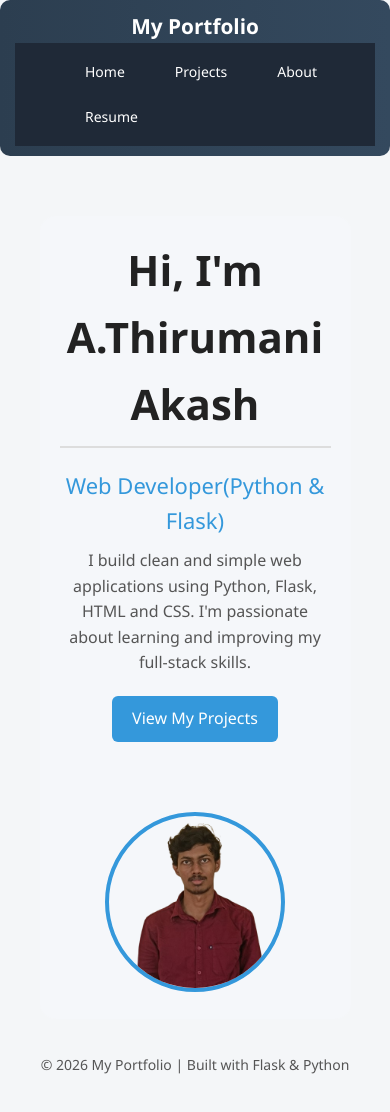
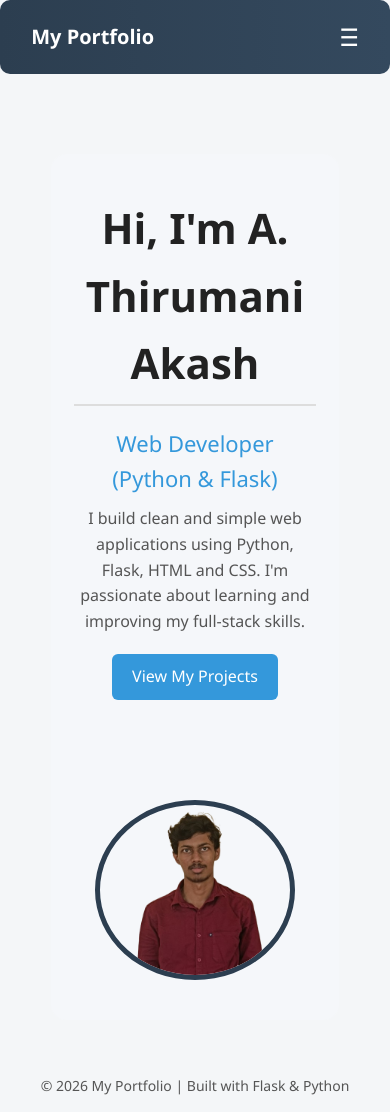
Before and after one commit to akashuchiha442-a11y/portfolio-flask, a Flask app: page / in a window 390 px wide. Before the commit the page ends 1074 px from the top, so only its background shows below. Run offline with Flask 3, Linux system fonts and the light colour scheme.

Commit message:
Fix home template structure

```diff
--- a/static/style.css
+++ b/static/style.css
@@ -29,12 +29,11 @@
   color: #e0e0e0;
 }
 
-/* Hide the checkbox by default */
+
 #menu-toggle {
   display: none;
 }
 
-/* Hamburger icon */
 .menu-icon {
   display: none;
   font-size: 1.8rem;
@@ -269,7 +268,7 @@ li{
   border-radius: 14px;
 }
 .projects {
-  padding: 60px 10%;
+  padding: 20px 10%;
 }
 
 .project-grid {
@@ -281,7 +280,7 @@ li{
 .project-card {
   background: #ffffff;
   padding: 20px;
-  border-radius: 12px;
+  border-radius: 20px;
   box-shadow: 0 8px 20px rgba(0,0,0,0.08);
   transition: transform 0.3s ease;
 }
@@ -412,3 +411,142 @@ body {
     display: block;
   }
 }
+.menu-toggle {
+    display: none;
+    font-size: 24px;
+    color: white;
+    cursor: pointer;
+}
+
+@media (max-width: 768px) {
+
+    .nav-links {
+        position: absolute;
+        top: 60px;
+        right: 0;
+        background: #2c3e50;
+        width: 100%;
+        flex-direction: column;
+        align-items: center;
+        gap: 20px;
+        padding: 20px 0;
+        display: none;
+    }
+
+    .nav-links.active {
+        display: flex;
+    }
+
+    .menu-toggle {
+        display: block;
+    }
+}
+
+.navbar {
+    display: flex;
+    justify-content: space-between;
+    align-items: center;
+    padding: 18px 8%;
+    background: linear-gradient(to right, #2c3e50, #34495e);
+}
+
+.logo {
+    font-size: 20px;
+    font-weight: bold;
+    color: white;
+}
+
+.nav-links {
+    display: flex;
+    gap: 35px;
+    list-style: none;
+}.hero {
+    display: flex;
+    justify-content: space-between;
+    align-items: center;
+    padding: 80px 8%;
+    gap: 50px;
+}
+
+.hero-text {
+    flex: 1;
+}
+
+.hero-image {
+    flex: 1;
+    display: flex;
+    justify-content: center;
+}
+
+.hero-image img {
+    width: 250px;
+    border-radius: 50%;
+    border: 5px solid #2c3e50;
+}
+body {
+    min-height: 100vh;
+    display: flex;
+    flex-direction: column;
+}
+
+main {
+    flex: 1;
+}
+.navbar {
+    position: relative;   /* IMPORTANT */
+    display: flex;
+    justify-content: space-between;
+    align-items: center;
+    padding: 18px 8%;
+    background: linear-gradient(to right, #2c3e50, #34495e);
+}
+@media (max-width: 768px) {
+
+    .nav-links {
+        position: absolute;
+        top: 100%;
+        left: 0;
+        width: 100%;
+        background: #2c3e50;
+        flex-direction: column;
+        align-items: center;
+        gap: 25px;
+        padding: 25px 0;
+        display: none;
+        box-shadow: 0 8px 20px rgba(0,0,0,0.2);
+    }
+
+    .nav-links.active {
+        display: flex;
+    }
+
+    .menu-toggle {
+        display: block;
+    }
+}
+.hero {
+    flex-direction: column;
+    text-align: center;
+    padding: 60px 8%;
+}
+
+.hero-image img {
+    width: 200px;
+    margin-top: 30px;
+}
+.hero {
+    margin-top: 40px;
+    padding: 40px 8%;
+}
+.project-card {
+    background: white;
+    padding: 20px;
+    border-radius: 12px;
+    margin-bottom: 30px;   /* THIS ADDS SPACE */
+    box-shadow: 0 4px 15px rgba(0,0,0,0.08);
+}
+.container {
+    max-width: 1000px;
+    margin: 40px auto;
+    padding: 0 8%;
+}
--- a/templates/about.html
+++ b/templates/about.html
@@ -7,6 +7,7 @@
     <link rel="stylesheet"href="{{ url_for('static',filename='style.css')}}">
 </head>
 <body>
+  <main class="container">
     {% extends 'base.html' %}
 {% block content %}
     <section class="about-section">
@@ -57,7 +58,7 @@
     <li>Learning New Languages</li>
   </ul>
 </section>
-
 {% endblock %}
+</main>
 </body>
 </html>
--- a/templates/base.html
+++ b/templates/base.html
@@ -1,23 +1,29 @@
 <html>
 <head>
     <title>{{ title }}</title>
-    <link rel="stylesheet" href="{{ url_for('static', filename='CSS/style.css') }}">
+    <link rel="stylesheet" href="{{ url_for('static', filename='static/style.css') }}">
     <meta name="viewport" content="width=device-width, initial-scale=1.0">
 </head>
 <body>
     <!-- Navbar -->
-<header class="navbar">
-  <div class="logo">My Portfolio</div>
-  <input type="checkbox" id="menu-toggle">
-  <label for="menu-toggle" class="menu-icon">☰</label>
-
-  <nav class="nav-links">
+ <!--<nav class="nav-links">
     <a href="{{ url_for('home') }}">Home</a>
-    <a href="{{ url_for('projects') }}">Projects</a>
+    <a href="{ { url_for('projects')} }">Projects</a>
     <a href="{{ url_for('about') }}">About</a>
     <a href="{{ url_for('resume') }}">Resume</a>
-  </nav>
-</header>
+  </nav>-->
+  <nav class="navbar">
+    <div class="logo">My Portfolio</div>
+
+    <ul class="nav-links">
+        <li><a href="/">Home</a></li>
+        <li><a href="/projects">Projects</a></li>
+        <li><a href="/about">About</a></li>
+        <li><a href="/resume">Resume</a></li>
+    </ul>
+
+    <div class="menu-toggle" id="mobile-menu">☰</div>
+</nav>
 
     <div class="container">
         {% block content %}{% endblock %}
@@ -26,6 +32,14 @@
 <footer class="footer">
   <p>© 2026 My Portfolio | Built with <span class="highlight">Flask</span> & <span class="highlight">Python</span></p>
 </footer>
+<script>
+    const menu = document.getElementById("mobile-menu");
+    const navLinks = document.querySelector(".nav-links");
+
+    menu.addEventListener("click", () => {
+        navLinks.classList.toggle("active");
+    });
+</script>
 
 </body>
 </html>
--- a/templates/home.html
+++ b/templates/home.html
@@ -1,25 +1,21 @@
-<!DOCTYPE html>
-<html lang="en">
-<head>
-    <meta charset="UTF-8">
-    <meta name="viewport" content="width=device-width, initial-scale=1.0">
-    <title>portfolio</title>
-    <link rel="stylesheet"href="{{ url_for('static',filename='style.css')}}">
-</head>
-<body>
-    {% extends 'base.html' %}
+{% extends 'base.html' %}
+
 {% block content %}
-    <div class="hero">
-        <div class="hero-text">
-            <h1>Hi, I'm A.Thirumani Akash</h1>
-            <h2>Web Developer(Python & Flask)</h2>
-            <p>I build clean and simple web applications using Python, Flask, HTML and CSS. I'm passionate about learning and improving my full-stack skills.</p>
-            <a href="/projects"class="btn">View My Projects</a>
-        </div>
-        <div class="hero-image">
-            <img src="/static/image/akash.png" alt="profile photo">
-        </div>
+
+<section class="hero">
+    <div class="hero-text">
+        <h1>Hi, I'm A. Thirumani Akash</h1>
+        <h2>Web Developer (Python & Flask)</h2>
+        <p>
+            I build clean and simple web applications using Python, Flask,
+            HTML and CSS. I'm passionate about learning and improving my full-stack skills.
+        </p>
+        <a href="/projects" class="btn">View My Projects</a>
     </div>
-   {% endblock %}
-</body>
-</html>
+
+    <div class="hero-image">
+        <img src="{{ url_for('static', filename='image/akash.png') }}" alt="profile photo">
+    </div>
+</section>
+
+{% endblock %}
--- a/templates/projects.html
+++ b/templates/projects.html
@@ -7,6 +7,7 @@
     <link rel="stylesheet"href="{{ url_for('static',filename='style.css')}}">
 </head>
 <body>
+    <main class="container">
     {% extends 'base.html' %}
 {% block content %}
 <section class="projects">
@@ -26,9 +27,6 @@
         <p><strong>Status:</strong>In Progress</p>
     </div>
     </div>
-</section>
-<section class="projects">
-    <div class="project-grid">
     <div class="project-card">
         <h3>My Reading Hub</h3>
         <p>Flask based content showcase website featuring books and articles with responsive design, reusable templates and UI enchantments such as dark mode and dynamic navigation.</p>
@@ -42,8 +40,8 @@
         </div>
         <p><strong>Status:</strong>completed</p>
     </div>
-    </div>
 </section>
  {% endblock %}
+</main>
 </body>
 </html>
--- a/templates/resume.html
+++ b/templates/resume.html
@@ -7,6 +7,7 @@
      <link rel="stylesheet"href="{{ url_for('static',filename='style.css')}}">
 </head>
 <body>
+  <main class="container">
     {% extends 'base.html' %}
 {% block content %}
 <section class="resume">
@@ -25,7 +26,7 @@
         <h3>Linkdin: <a href="https://www.linkedin.com/in/a-thirumani-akash-b24513371" class="linkdin-link">https://www.linkedin.com/in/a-thirumani-akash-b24513371</a></h3>
     </div>
 </section>
-
 {% endblock %}
+  </main>
 </body>
 </html>
```
